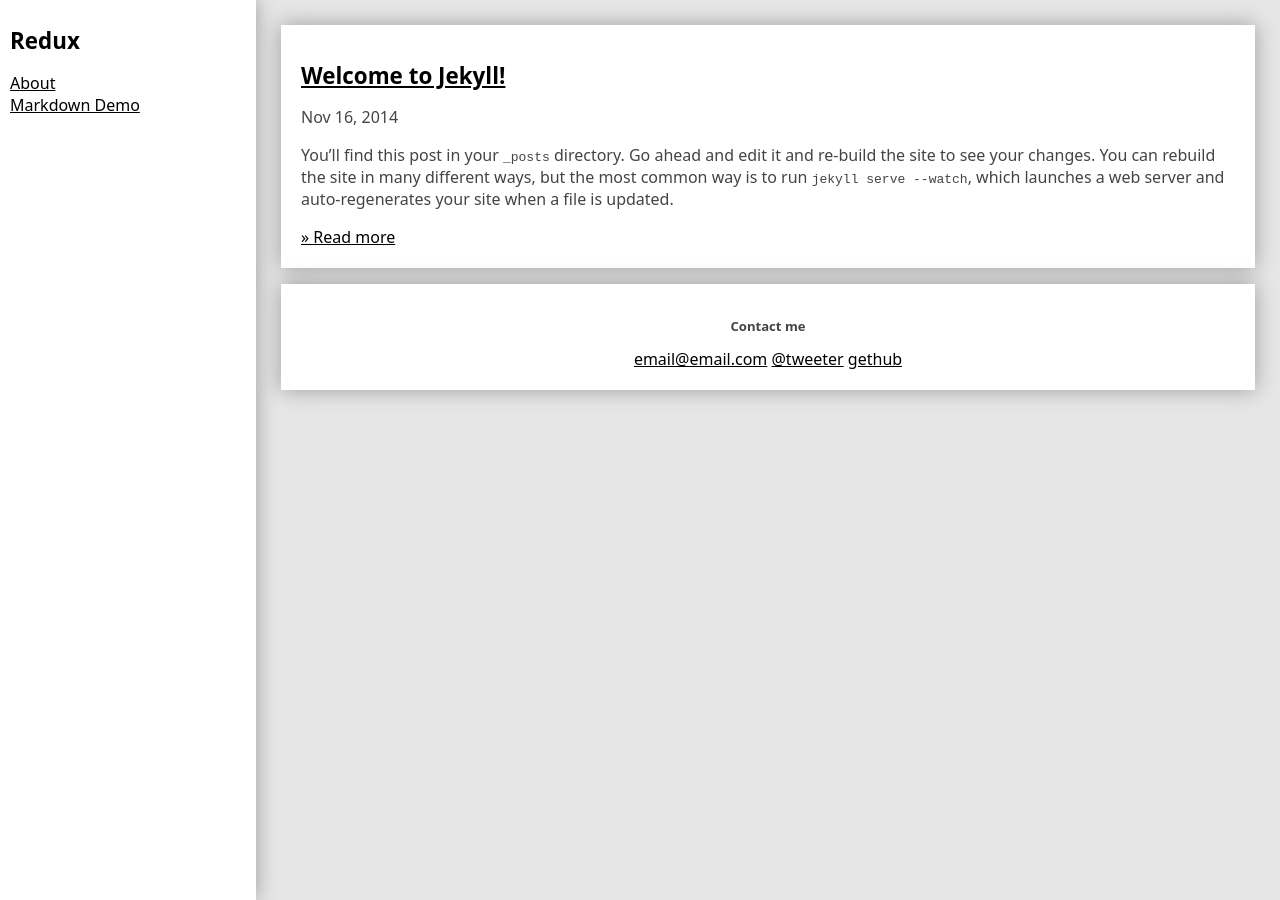
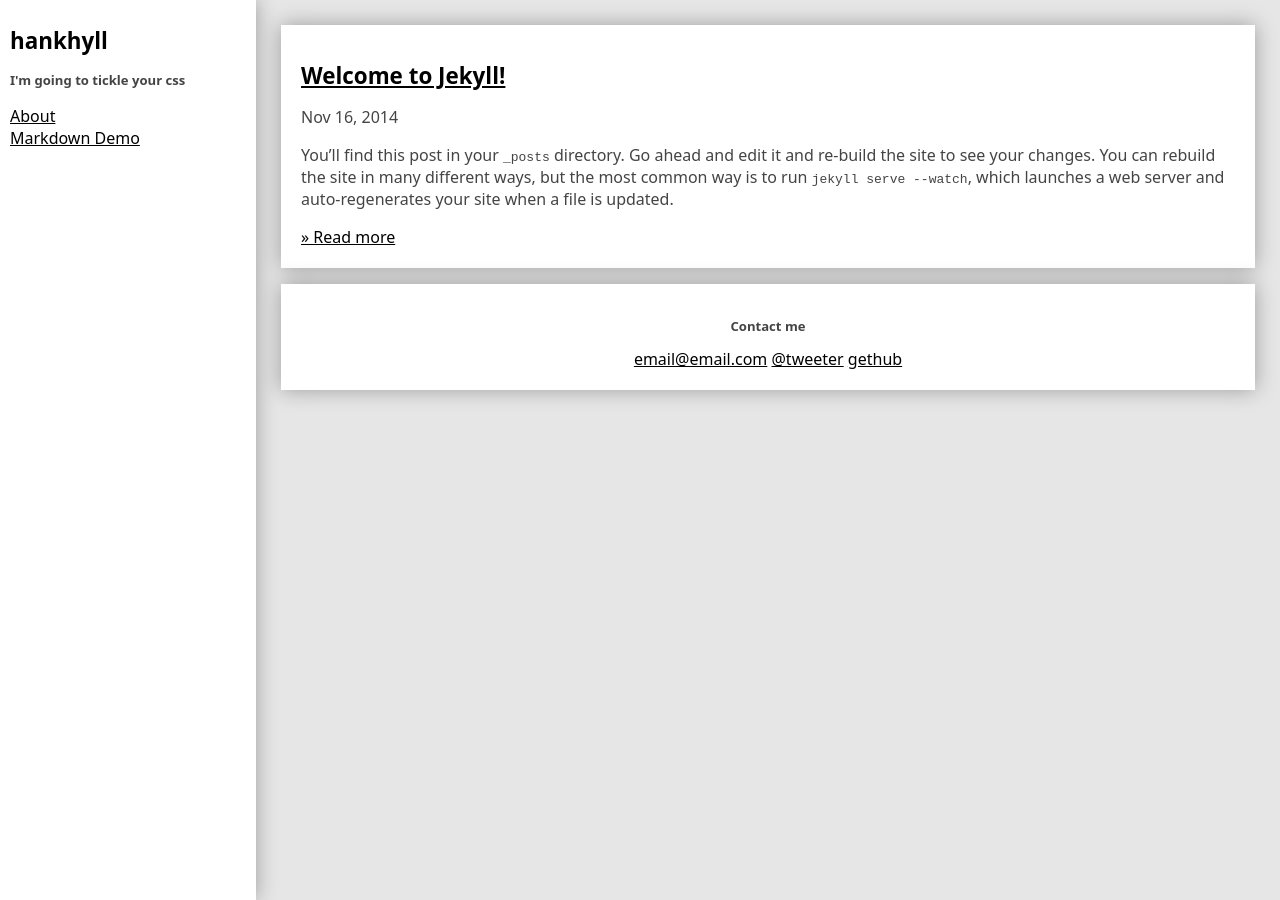
Before and after one commit to UberGM/hankhyll, a Jekyll site: the page built from index.html, in a window 1280 px wide. Built offline with Jekyll 4.4.1, drawn with Linux system fonts in a browser that asks for light colours; some web fonts are replaced.

Commit message:
Initial Commit

```diff
--- a/_config.yml
+++ b/_config.yml
@@ -1,5 +1,5 @@
-title: "Redux"
-description: none
+title: "hankhyll"
+description: "I'm going to tickle your css"
 baseurl: ""
 url: "googre.ml"
 
--- a/_includes/header.html
+++ b/_includes/header.html
@@ -1,6 +1,7 @@
 <header class="site-header">
   <div class="wrapper">
     <h1><a class="site-title" href="{{ site.baseurl }}/">{{ site.title }}</a></h1>
+    <h3><p>{{ site.description }}</p></h3>
     <p></p>
     <nav class="site-nav">
       {% for page in site.pages %}
```
